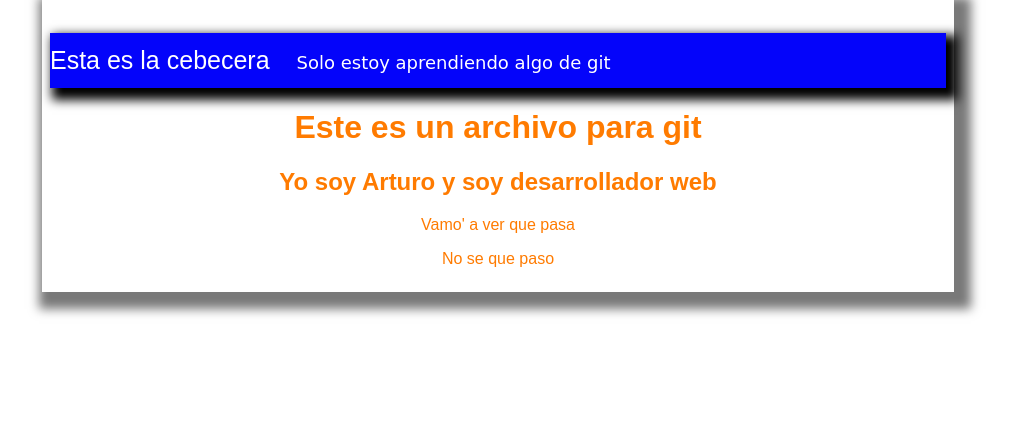
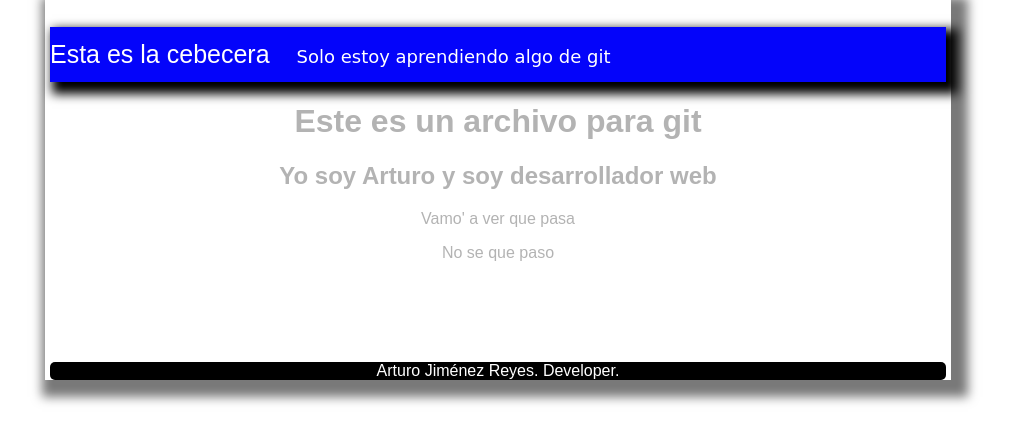
Before and after one commit to Arthurjim/Aprendiendo-GIT, a plain HTML site: page index.html in a window 1280 px wide. Shown: the whole page, without its empty margins (142-1151 px from the left). Drawn offline with Linux system fonts and the light colour scheme.

Commit message:
Se agrego el footer y cambiamos el color del text

```diff
--- a/index.html
+++ b/index.html
@@ -28,6 +28,9 @@
       <p>No se que paso</p>
 
      </div>
+     <div class="footer">
+       Arturo Jiménez Reyes. Developer.
+     </div>
   </div>
 
 
--- a/style/index.css
+++ b/style/index.css
@@ -7,10 +7,10 @@ body{
 .container{
   text-align: center;
   font-family: Arial, Helvetica, sans-serif;
-  color:rgb(255, 123, 0);
+  color:rgb(179, 179, 179);
   border:0px solid black;
   width: 70%;
-  padding: 8px;
+  padding: 2px 5px 0px 5px;
   margin:0 auto;
   box-shadow: 7px 7px 10px 10px rgb(121, 121, 121);
   }
@@ -30,3 +30,9 @@ body{
   font-size: 18px;
   font-family: cursive;
 }
+.footer{
+  background-color: black;
+  color:white;
+  border-radius: 5px;
+  margin-top: 100px;
+}
```
